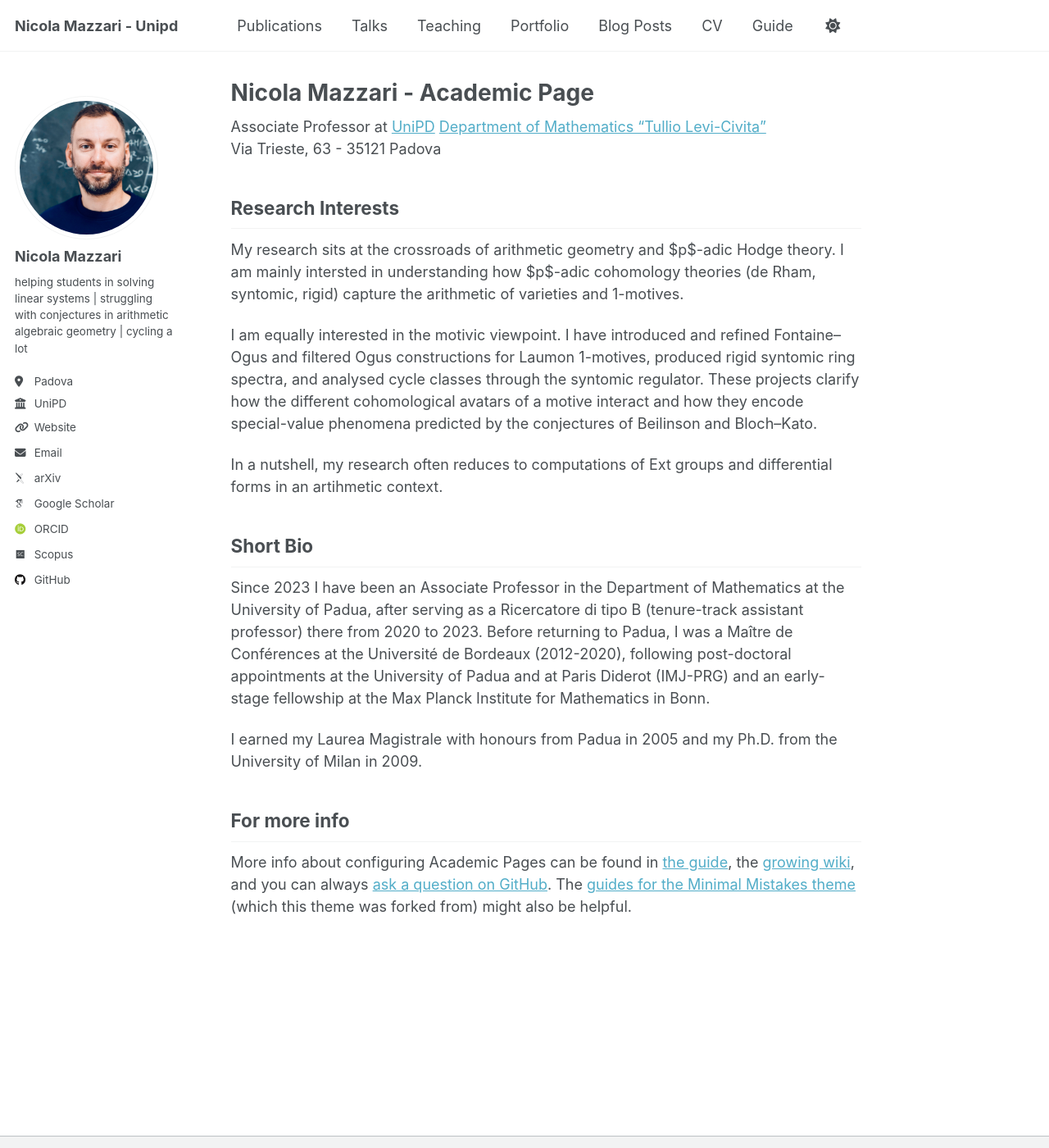
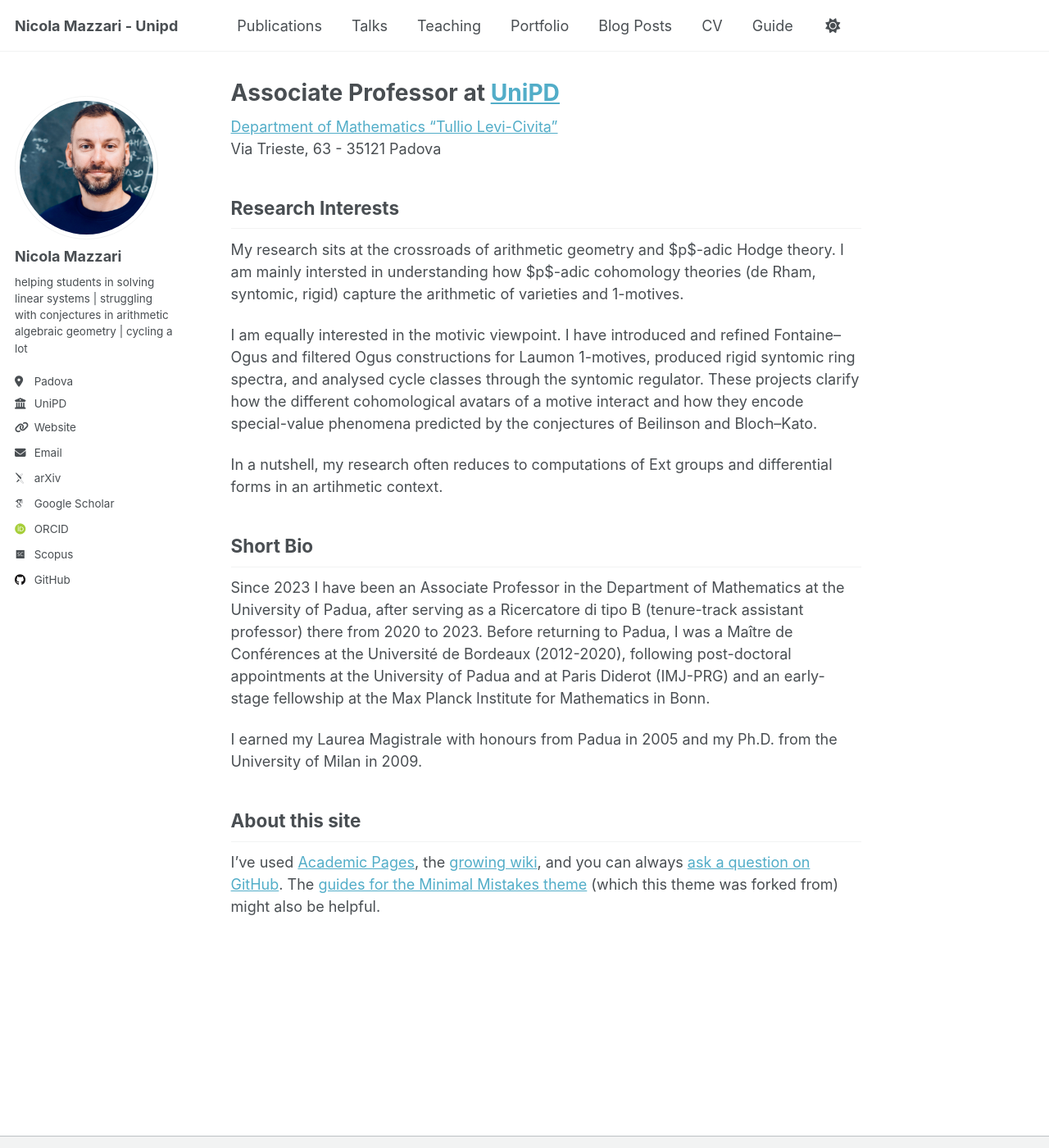
Before and after one commit to Nimath/Nimath.github.io, a Jekyll site: the page built from _pages/about.md, in a window 1280 px wide and 1400 px high. Shown: the whole window at 82% size. Built offline with Jekyll 4.4.1, drawn with Linux system fonts in a browser that asks for light colours; some web fonts are replaced.

Commit message:
Update about.md

```diff
--- a/_pages/about.md
+++ b/_pages/about.md
@@ -1,13 +1,11 @@
 ---
 permalink: /
-title: "Nicola Mazzari - Academic Page"
+title: "Associate Professor at [UniPD](https://www.unipd.it)"
 author_profile: true
 redirect_from:
   - /about/
   - /about.html
 ---
-
-Associate Professor at [UniPD](https://www.unipd.it)
 [Department of Mathematics "Tullio Levi-Civita"](https://www.math.unipd.it/en/)
 Via Trieste, 63 - 35121 Padova
 
@@ -29,6 +27,6 @@ I earned my Laurea Magistrale with honours from Padua in 2005 and my Ph.D. from
 
 
 
-For more info
+About this site
 ------
-More info about configuring Academic Pages can be found in [the guide](https://academicpages.github.io/markdown/), the [growing wiki](https://github.com/academicpages/academicpages.github.io/wiki), and you can always [ask a question on GitHub](https://github.com/academicpages/academicpages.github.io/discussions). The [guides for the Minimal Mistakes theme](https://mmistakes.github.io/minimal-mistakes/docs/configuration/) (which this theme was forked from) might also be helpful.
+I've used  [Academic Pages](https://academicpages.github.io/markdown/), the [growing wiki](https://github.com/academicpages/academicpages.github.io/wiki), and you can always [ask a question on GitHub](https://github.com/academicpages/academicpages.github.io/discussions). The [guides for the Minimal Mistakes theme](https://mmistakes.github.io/minimal-mistakes/docs/configuration/) (which this theme was forked from) might also be helpful.
```
